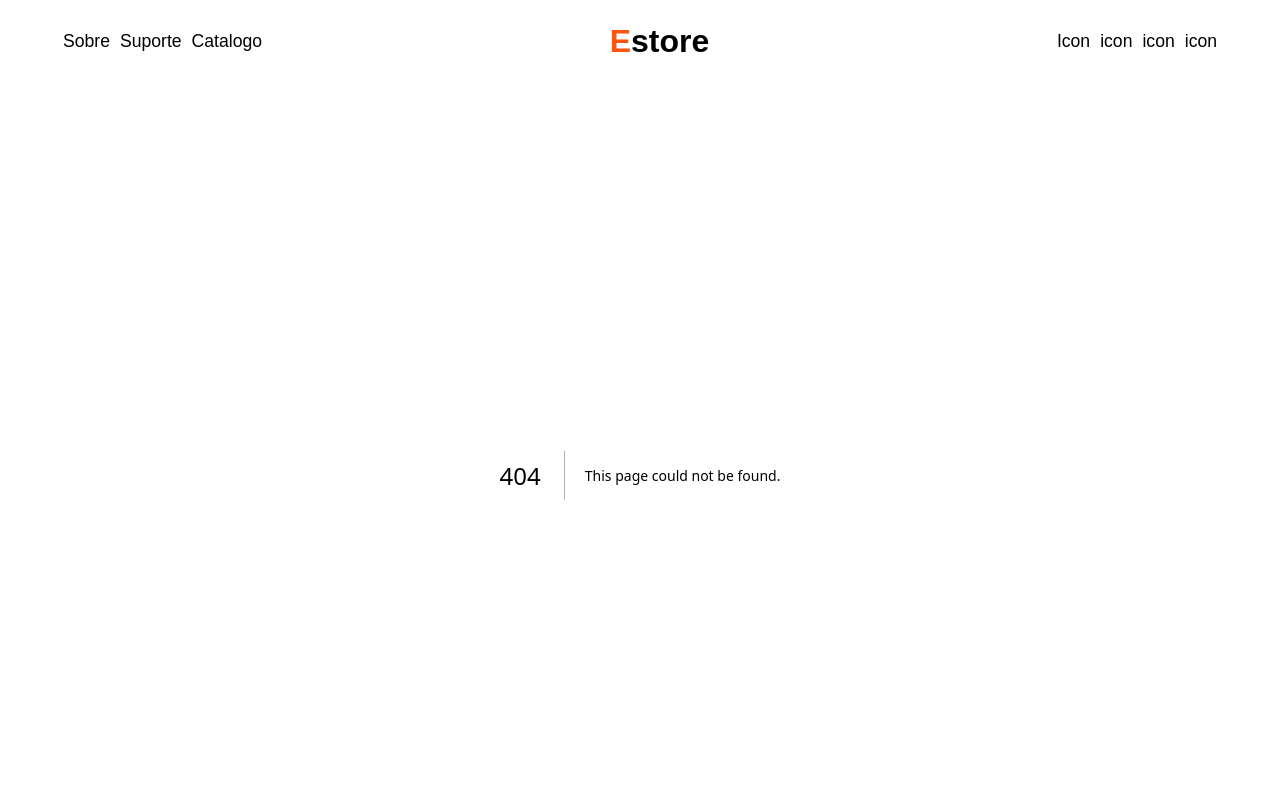
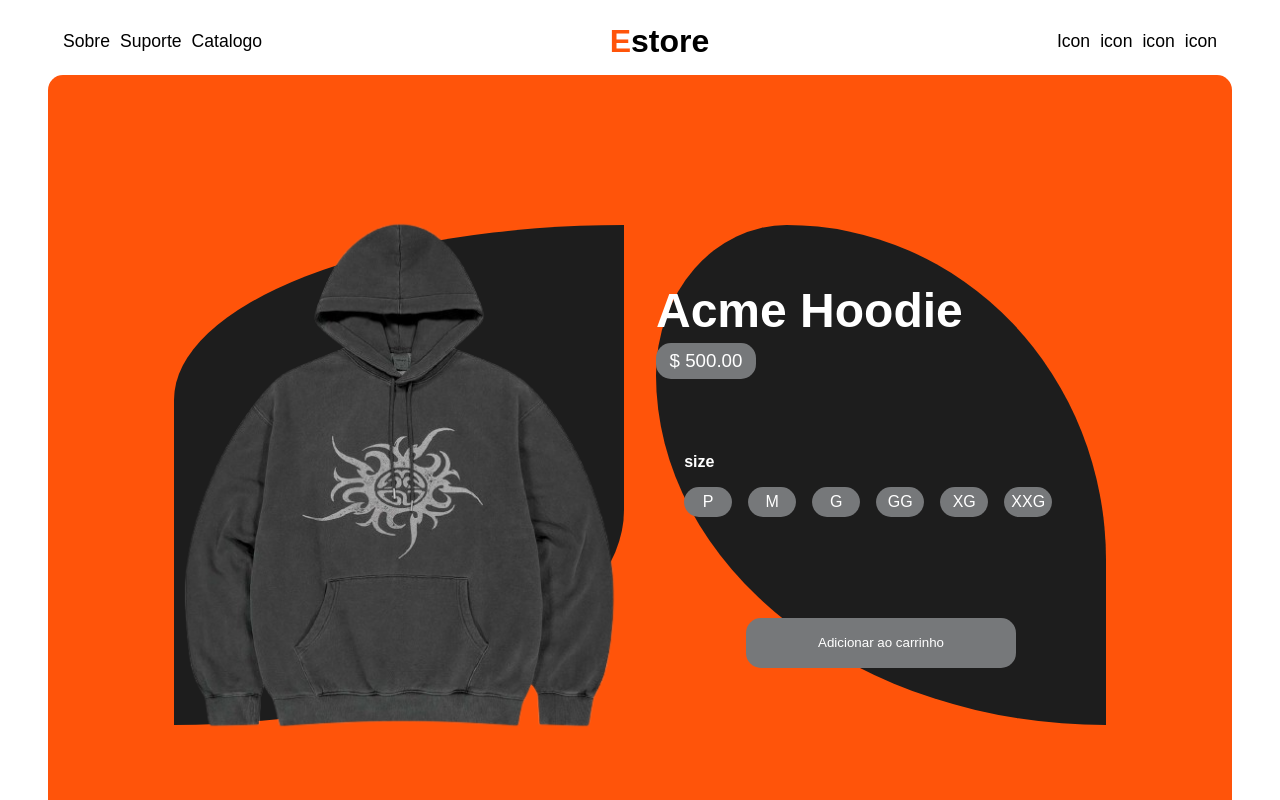
Before and after one commit to leonardofx1/estore, a Next.js app: page /detailProduct in a window 1280 px wide. Before the commit this address had no page. Shown: the top 800 px of the page. Built offline with nearby package versions, Linux system fonts and the light colour scheme.

Commit message:
creating product detail page design

```diff
--- /dev/null
+++ b/src/app/detailProduct/page.tsx
@@ -0,0 +1,35 @@
+import Image from "next/image";
+import styles from "./styles.module.scss";
+import casaco from "@/assets/casaco.png";
+export default function DetailProduct() {
+  return (
+    <article className={styles.containerMain}>
+      <div className={styles.wrapperImg}>
+        <Image src={casaco} alt="casaco" quality={100} unoptimized />
+      </div>
+      <div className={styles.wrapperInfo}>
+        <section className={styles.wrapperTitle}>
+          <h2>Acme Hoodie</h2>
+          <h3>$ 500.00</h3>
+        </section>
+        <section className={styles.productFeatures}>
+          <p>size</p>
+
+          <div>
+
+            <span>P</span>
+            <span>M</span>
+            <span>G</span>
+            <span>GG</span>
+            <span>XG</span>
+            <span>XXG</span>
+          </div>
+        </section>
+
+        <div className={styles.wrapperBtn}>
+          <button>Adicionar ao carrinho</button>
+        </div>
+      </div>
+    </article>
+  );
+}
--- /dev/null
+++ b/src/app/detailProduct/styles.module.scss
@@ -0,0 +1,178 @@
+@import"../../styles//variables.scss";
+
+.containerMain {
+    display: flex;
+
+    align-items: center;
+    justify-content: center;
+    flex-wrap: wrap;
+
+    gap: 2rem;
+
+    width: 100%;
+    min-height: 100vh;
+    background-color: $markedColor;
+
+    border-radius: $borderRadius;
+
+    padding: 1rem;
+
+}
+
+.wrapperImg {
+    display: flex;
+    justify-content: center;
+    align-items: center;
+
+    width: 100%;
+
+    height: 500px;
+
+    max-width: 450px;
+
+    background-color: $primaryColor;
+    border-radius:100% 0% 100% 0% / 35% 57% 43% 65% ;
+
+    img {
+        width: 100%;
+        height: auto;
+    }
+}
+
+.wrapperInfo {
+    display: flex;
+    flex-direction: column;
+    justify-content: space-evenly;
+    align-items: center;
+
+    width: 100%;
+    max-width: 450px;
+    min-width: 300px;
+    height: 500px;
+
+    background-color:$primaryColor;
+    border-radius:29% 71% 0% 100% / 30% 67% 33% 70% ;
+
+}
+
+.wrapperTitle {
+    display: flex;
+    flex-direction: column;
+
+    gap: 5px;
+    width: 100%;
+    min-height: 110px;
+
+
+    color: $fontColorPrimary;
+
+    h2 {
+        font-weight: bold;
+        font-size: 3rem;
+
+    }
+
+    h3 {
+        display: flex;
+        justify-content: center;
+        align-items: center;
+
+        min-width: 80px;
+        max-width: 100px;
+        height: 36px;
+
+        border-radius: $borderRadius;
+        background-color: $secondaryColor;
+        color: $fontColorPrimary;
+
+        text-align: center;
+
+        font-weight: normal;
+    }
+
+}
+
+.productFeatures {
+    display: flex;
+    flex-direction: column;
+
+    width: 100%;
+    max-width: 400px;
+    min-width: 320px;
+
+
+    height: 110px;
+    gap: 1rem;
+    min-width: 320px;
+
+    padding: .2rem;
+    p {
+        width: 100%;
+        height: auto;
+
+        font-weight: bold;
+        color: $fontColorPrimary;
+    }
+
+    div {
+        display: flex;
+        flex-wrap: wrap;
+
+        width: 100%;
+        height: 100%;
+
+
+        margin: 0 auto;
+
+        gap: 1rem;
+
+
+        span {
+            display: flex;
+            align-items: center;
+            justify-content: center;
+
+            min-width: 48px;
+            height: 30px;
+
+            max-width: auto;
+
+            border-radius: $borderRadius;
+
+            background-color: $secondaryColor;
+            color: $fontColorPrimary;
+        }
+    }
+
+
+}
+
+.wrapperBtn {
+    height: 50px;
+    width: 60%;
+
+    overflow: hidden;
+    background-color: $secondaryColor;
+
+    border-radius: $borderRadius;
+    button {
+        display: flex;
+
+        justify-content: center;
+        align-items: center;
+
+        height: 50px;
+        width: 100%;
+
+        background-color: transparent;
+
+
+        border: none;
+
+        color: $fontColorPrimary;
+        font-weight: 500;
+
+        cursor: pointer;
+
+    }
+}
```
Also changed, not shown: src/app/page.module.scss (deleted).
